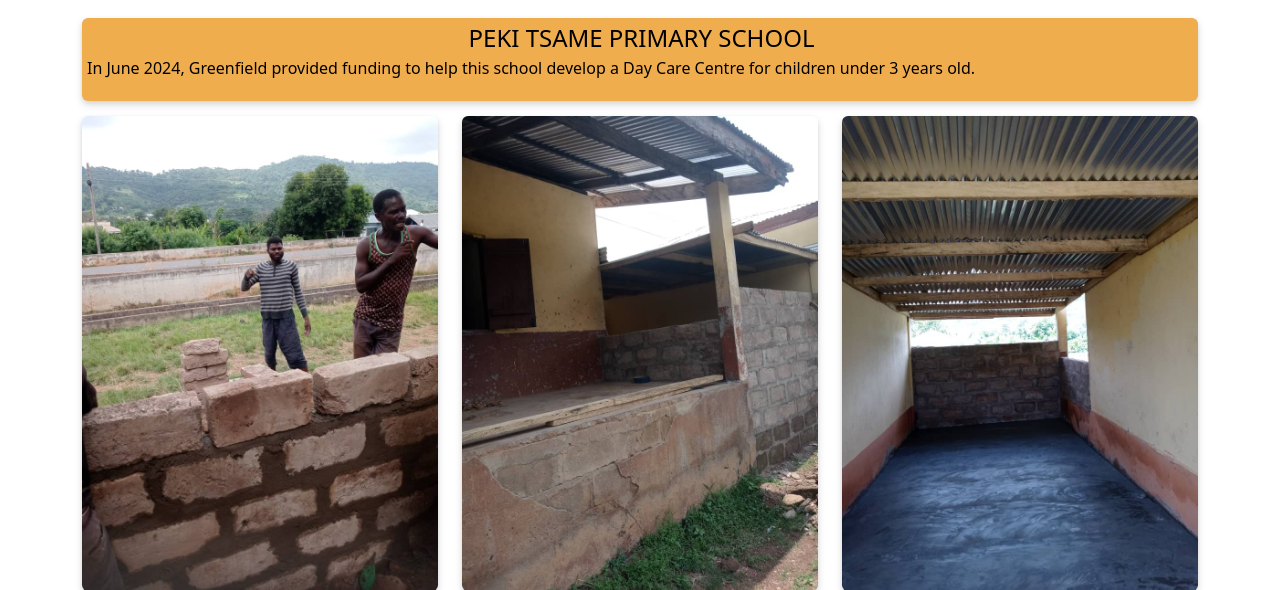
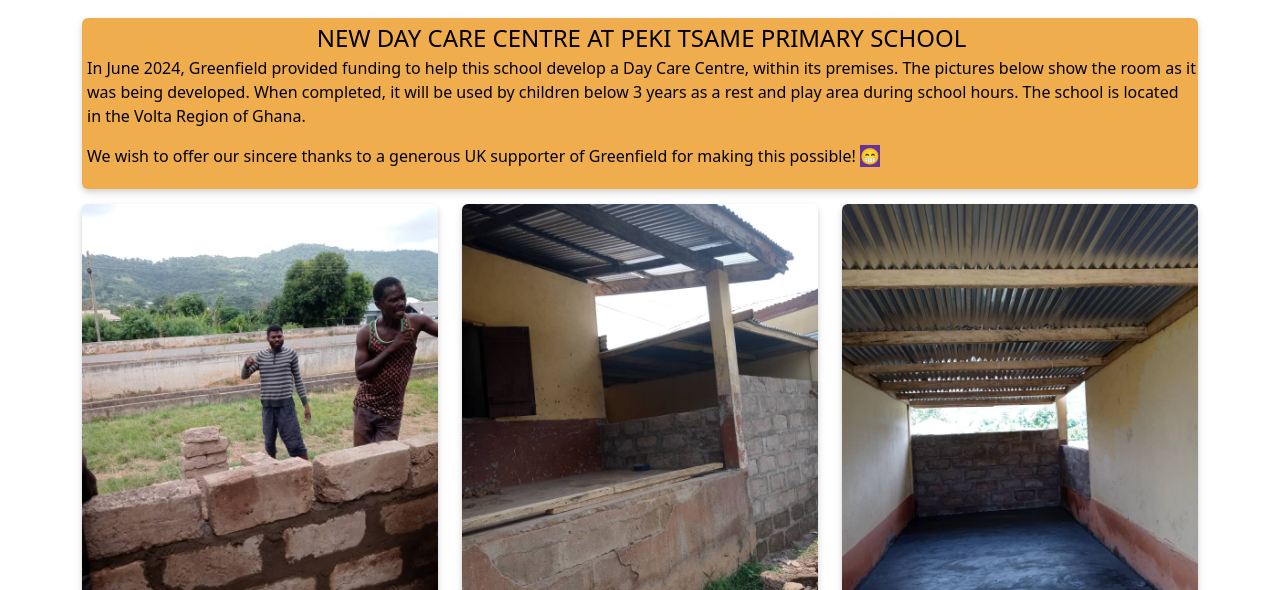
Before and after one commit to kevald1963/greenfield-africa, a Flask app: page /dev_peki_tsame_school in a window 1280 px wide. Shown: the part 82-672 px from the top of the page. Run offline with Flask 2, Linux system fonts and the light colour scheme.

Commit message:
Furthere refinementof development pages, including basic page structure for report on Iddrisu village school.

```diff
--- a/templates/development_funding/all_development.html
+++ b/templates/development_funding/all_development.html
@@ -45,7 +45,7 @@
                 KENYA PROJECTS
             </p>
             <ul>
-                <li><a class="general-link" href="{{ url_for('dev_refurbishment_after_flood') }}">Refurbishment Greencard Mtaaani's education centre, Kibera, Nairobi.</a></li>
+                <li><a class="general-link" href="{{ url_for('dev_refurbishment_after_flood') }}">Refurbishment of Greencard Mtaaani's Mailaka Education Centre, Kibera, Nairobi.</a></li>
             </ul>
 
         </div>
--- a/templates/development_funding/ghana_development/dev_peki_tsame_school.html
+++ b/templates/development_funding/ghana_development/dev_peki_tsame_school.html
@@ -8,14 +8,19 @@
         <!-- DEVELOPMENT DESCRIPTION PANEL -->
         <div class="general-panel orange-panel flex-with-text">
             <div class="uppercase panel-title">
-                Peki Tsame Primary School
+                New Day Care Centre at Peki Tsame Primary School
             </div>
 
             <p>
-                In June 2024, Greenfield provided funding to help this school develop a Day Care Centre for children
-                under 3 years old.
+                In June 2024, Greenfield provided funding to help this school develop a Day Care Centre, within its
+                premises. The pictures below show the room as it was being developed. When completed, it will be used
+                by children below 3 years as a rest and play area during school hours. The school is located in the
+                Volta Region of Ghana.
             </p>
-
+            <p>
+                We wish to offer our sincere thanks to a generous UK supporter of Greenfield for making this possible!
+                <b class="purple-background">😁</b>
+            </p>
         </div>
         <!-- /.DEVELOPMENT DESCRIPTION PANEL -->
     </div>
--- a/templates/development_funding/kenya_development/dev_refurbishment_after_flood.html
+++ b/templates/development_funding/kenya_development/dev_refurbishment_after_flood.html
@@ -19,7 +19,10 @@
                 the classrooms to help stop this happening again. The large stones, shown below, will form part of
                 these defences.
             </p>
-
+            <p>
+                We wish to offer our sincere thanks to a generous UK supporter of Greenfield for making this possible!
+                <b class="purple-background">😁</b>
+            </p>
         </div>
         <!-- /.DEVELOPMENT DESCRIPTION PANEL -->
     </div>
```
Also changed, not shown: templates/development_funding/ghana_development/dev_iddrisu_school.html (+26 -0 lines).
